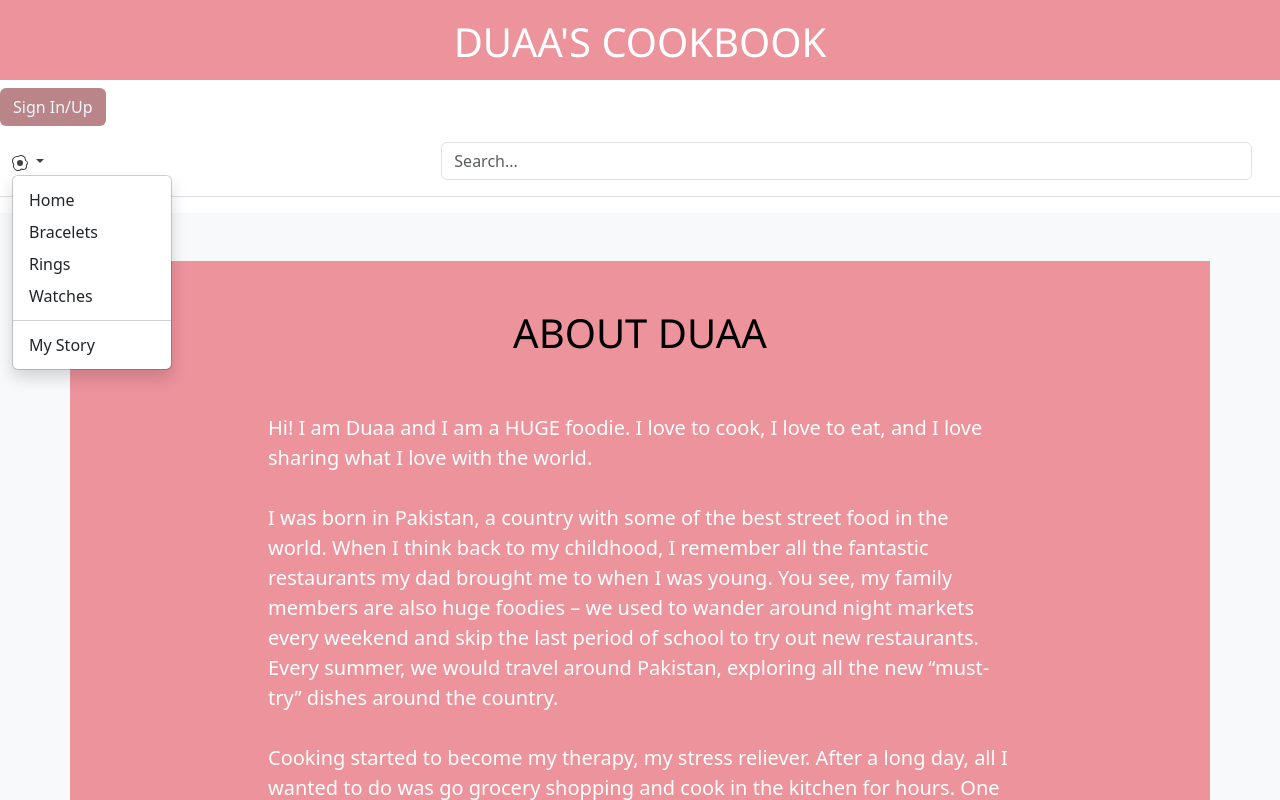
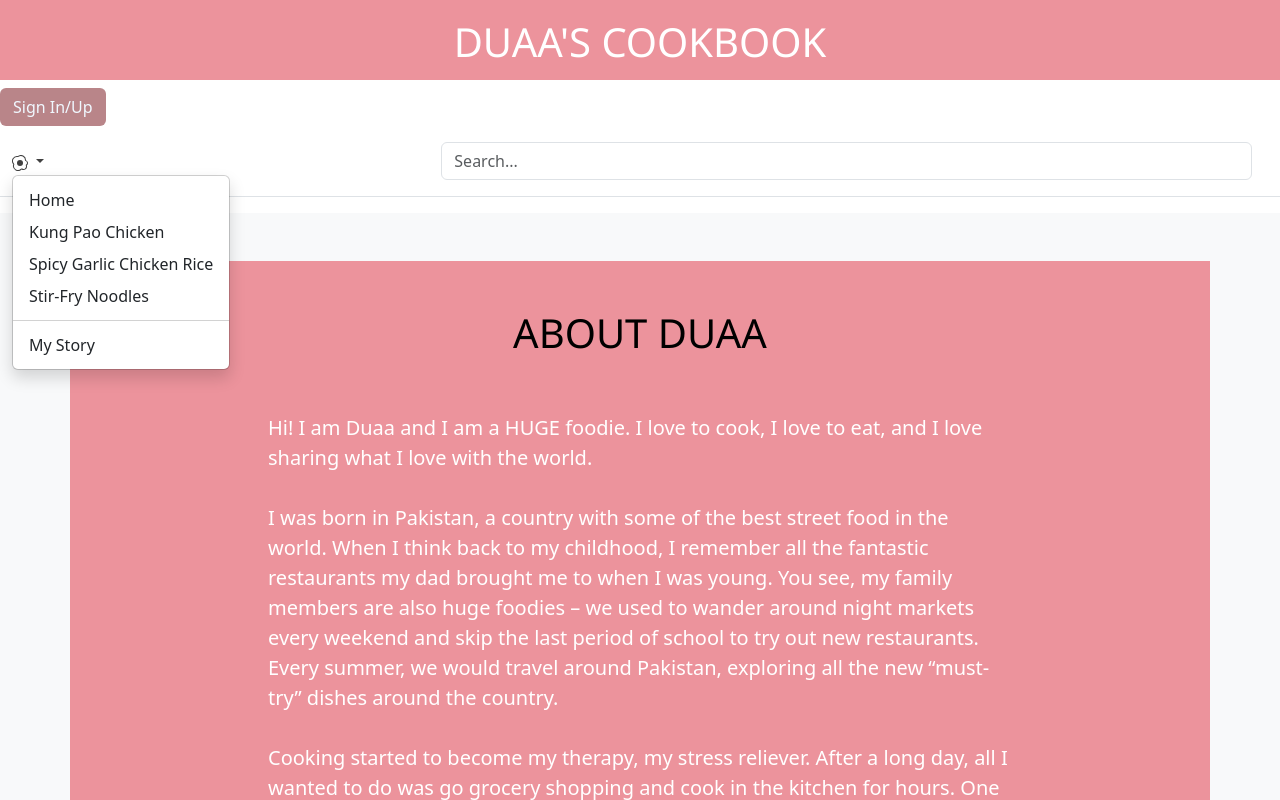
Before and after one commit to DuaaMaqbool29/DuaaMaqbool29.github.io, a plain HTML site: page dropdown/story.html in a window 1280 px wide. Both pictures are taken after a click on the link 218 px from the left and 161 px from the top of the page. Shown: the top 800 px of the page. Drawn offline with nearby package versions, Linux system fonts and the light colour scheme.

Commit message:
Update story.html

```diff
--- a/dropdown/story.html
+++ b/dropdown/story.html
@@ -26,9 +26,9 @@
         <ul class="dropdown-menu text-small shadow">
 
           <li><a class="dropdown-item" href="../index.html">Home</a></li>
-          <li><a class="dropdown-item" href="../pages/recipe1.html">Bracelets</a></li>
-          <li><a class="dropdown-item" href="../pages/recipe2.html">Rings</a></li>
-          <li><a class="dropdown-item" href="../pages/recipe3.html">Watches</a></li>
+          <li><a class="dropdown-item" href="../pages/recipe1.html">Kung Pao Chicken</a></li>
+          <li><a class="dropdown-item" href="../pages/recipe2.html">Spicy Garlic Chicken Rice</a></li>
+          <li><a class="dropdown-item" href="../pages/recipe3.html">Stir-Fry Noodles</a></li>
           <li><hr class="dropdown-divider"></li>
           <li><a class="dropdown-item" href="./story.html">My Story</a></li>
 
```
